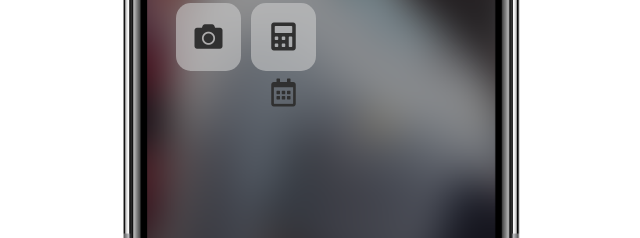
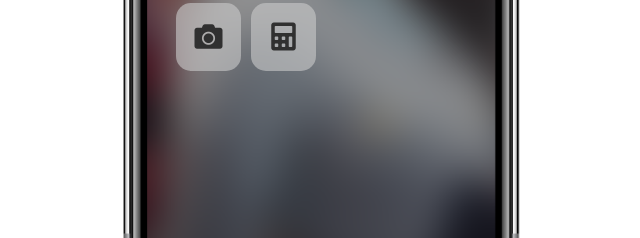
Before and after one commit to mdsnins/id307_midterm, a plain HTML site: page index.html in a window 1280 px wide. Shown: the part 527-765 px from the top of the page, 319-959 px from the left. Drawn offline with nearby package versions, Linux system fonts and the light colour scheme.

Commit message:
Fix icon issue

```diff
--- a/index.html
+++ b/index.html
@@ -129,9 +129,6 @@
                                     <div class="panel-region">
                                         <div class="panel-icon">
                                             <span class="fas fa-calculator"></span>
-                                        </div>
-                                        <div class="panel-icon">
-                                            <span class="far fa-calendar-alt"></span>
                                         </div>
                                     </div>
                                 </div>
```
